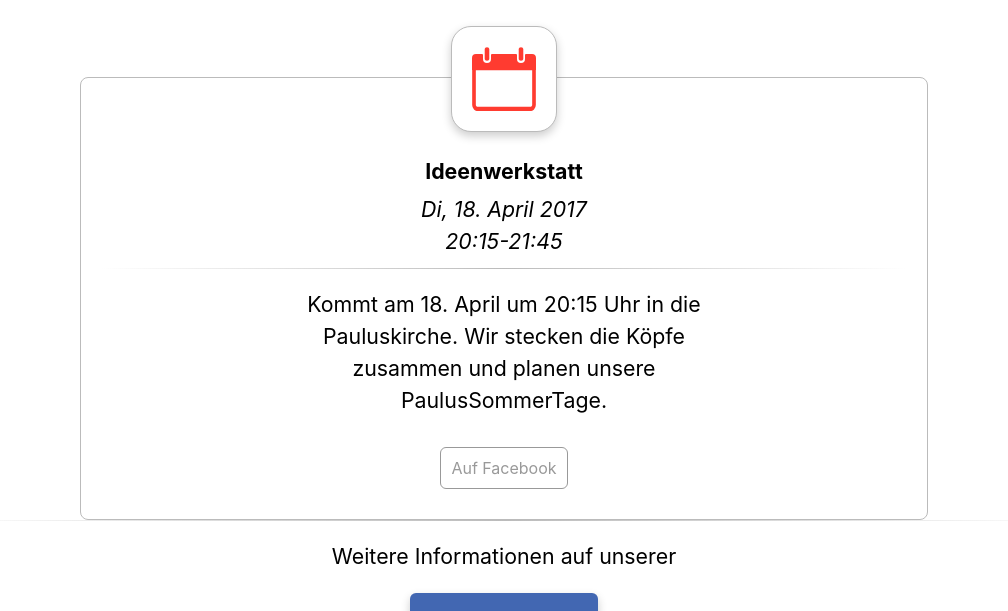
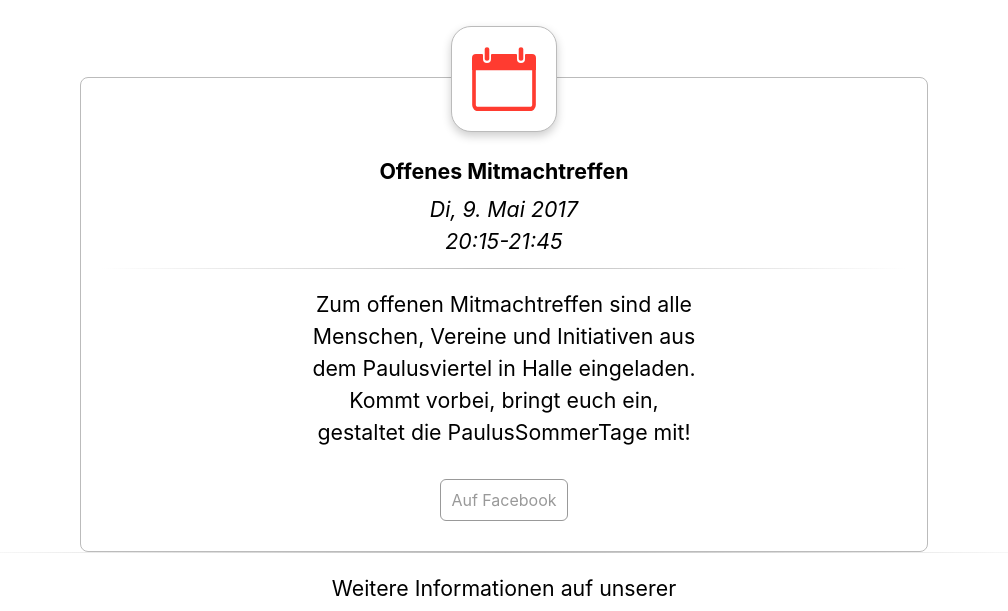
Before and after one commit to JohJakob/PaulusSommerTage, a plain HTML site: page index.html in a window 1280 px wide. Shown: the part 446-1057 px from the top of the page, without its empty margins (136-1144 px from the left). Drawn offline with Linux system fonts and the light colour scheme.

Commit message:
Add event "Offenes Mitmachtreffen"
Update index.html

```diff
--- a/index.html
+++ b/index.html
@@ -34,14 +34,14 @@
       <p>Vom 18.-20. August 2017 feiern wir unsere Nachbarschaft im Paulusviertel.</p>
         <section class="event">
           <img class="event-icon" src="images/calendar-red.svg" alt="">
-          <h2><span>Ideenwerkstatt</span></h2>
+          <h2><span>Offenes Mitmachtreffen</span></h2>
           <p class="event-date">
-            Di, 18. April 2017<br>
+            Di, 9. Mai 2017<br>
             20:15-21:45
           </p>
           <hr>
-          <p>Kommt am 18. April um 20:15 Uhr in die Pauluskirche. Wir stecken die Köpfe zusammen und planen unsere PaulusSommerTage.</p>
-          <a href="https://facebook.com/events/1356385107733904">Auf Facebook</a>
+          <p>Zum offenen Mitmachtreffen sind alle Menschen, Vereine und Initiativen aus dem Paulusviertel in Halle eingeladen. Kommt vorbei, bringt euch ein, gestaltet die PaulusSommerTage mit!</p>
+          <a href="https://facebook.com/events/311330905952897">Auf Facebook</a>
         </section>
       <hr>
       <p>Weitere Informationen auf unserer</p>
```
